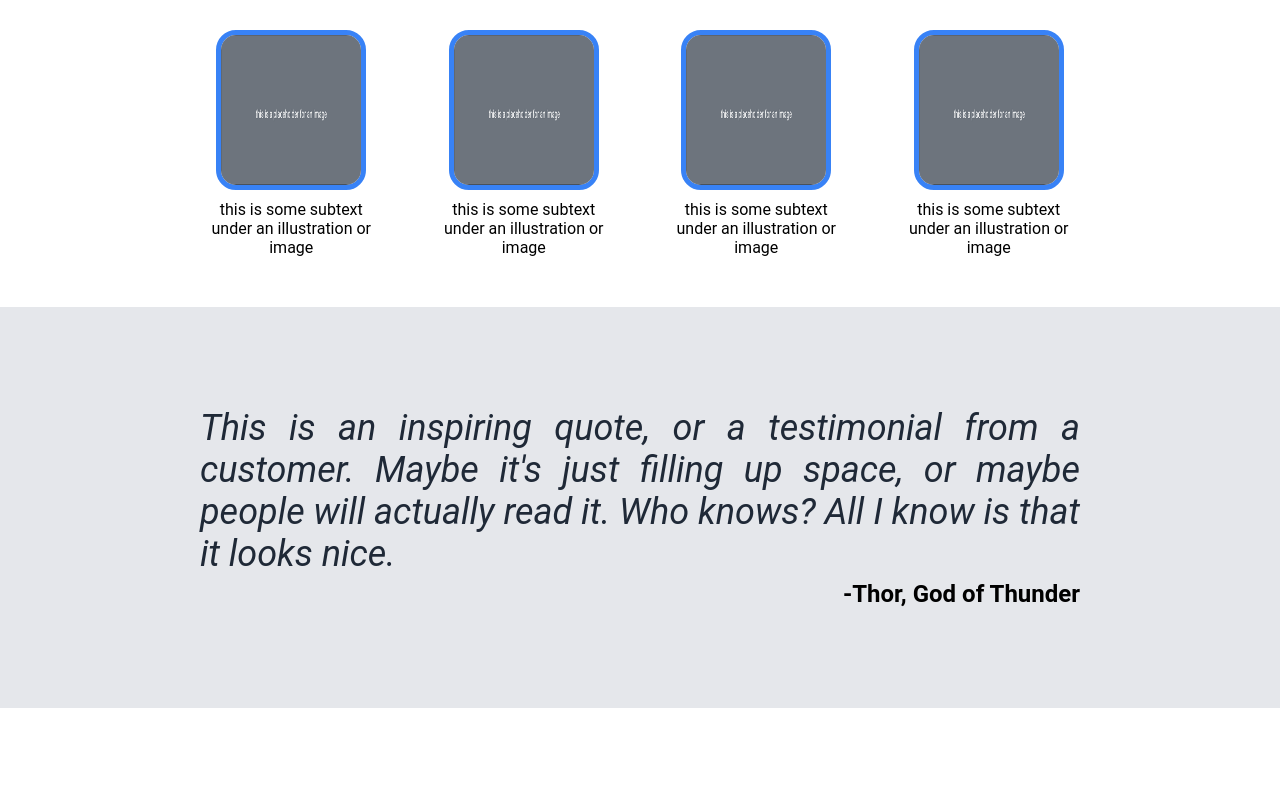
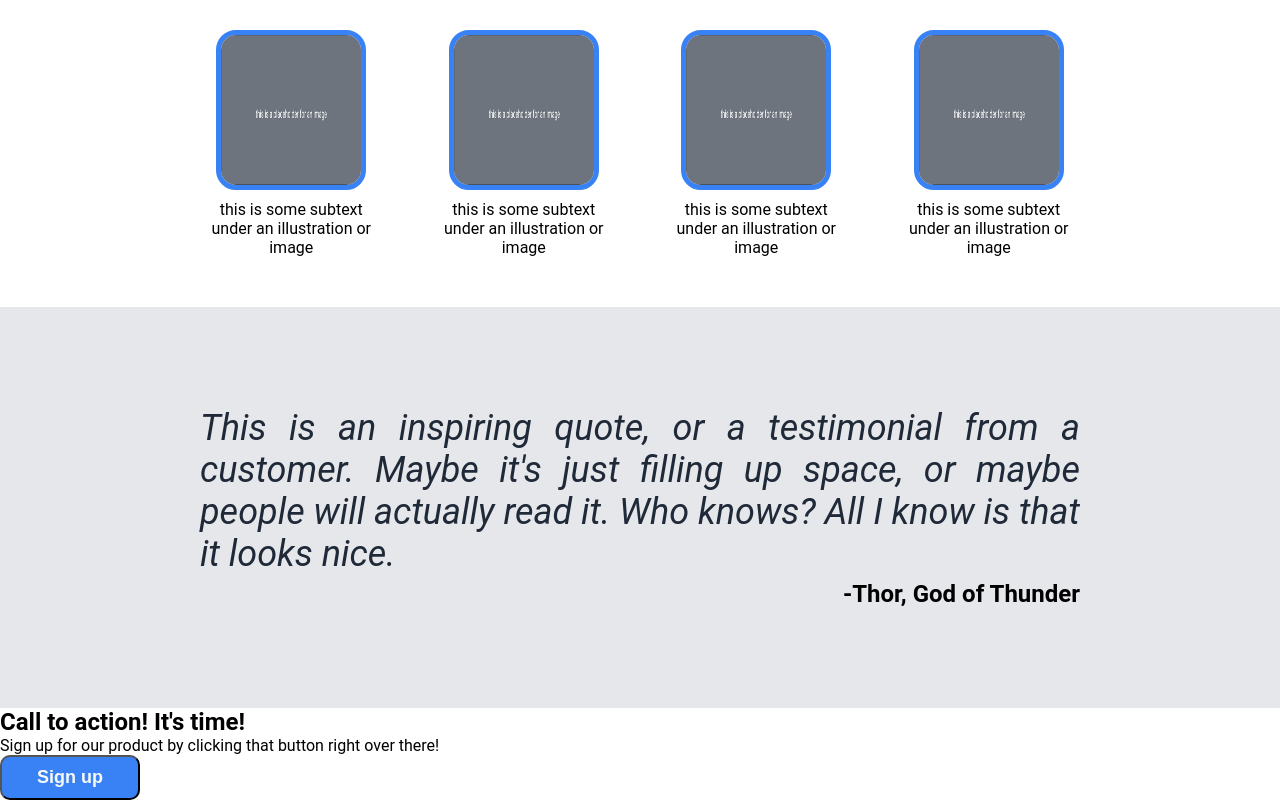
Before and after one commit to Madjob23/odin-landing-page, a plain HTML site: page index.html in a window 1280 px wide. Shown: the part 583-1383 px from the top of the page. Before the commit the page ends 1291 px from the top, so only its background shows below. Drawn offline with Linux system fonts and the light colour scheme.

Commit message:
Define signup section

```diff
--- a/index.html
+++ b/index.html
@@ -58,5 +58,13 @@
             <p class="quote">This is an inspiring quote, or a testimonial from a customer. Maybe it's just filling up space, or maybe people will actually read it. Who knows? All I know is that it looks nice.</p>
             <p class="byline">-Thor, God of Thunder</p>
         </div>
+
+        <div class="signup-sec">
+            <div class="signup-text">
+                <h2>Call to action! It's time!</h2>
+                <p>Sign up for our product by clicking that button right over there!</p>
+            </div>
+            <button>Sign up</button>
+        </div>
     </body>
 </html>
```
